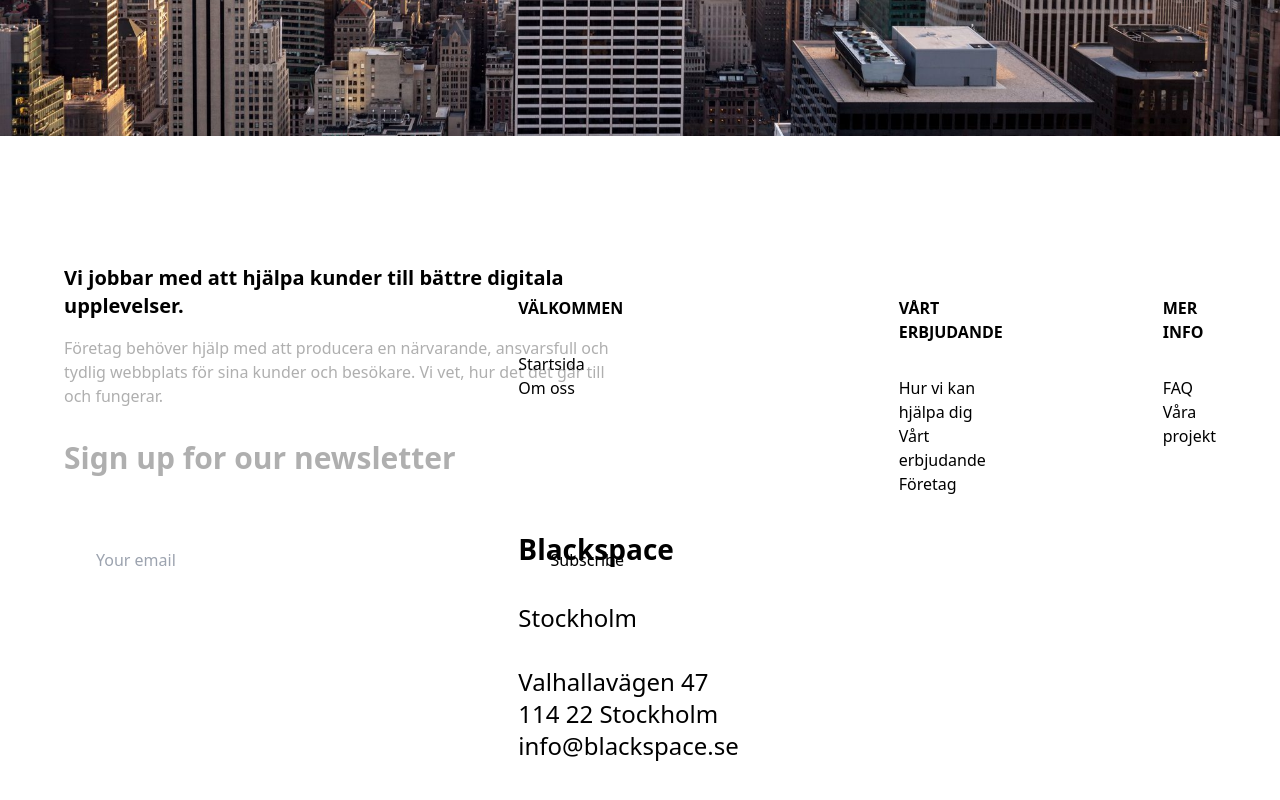
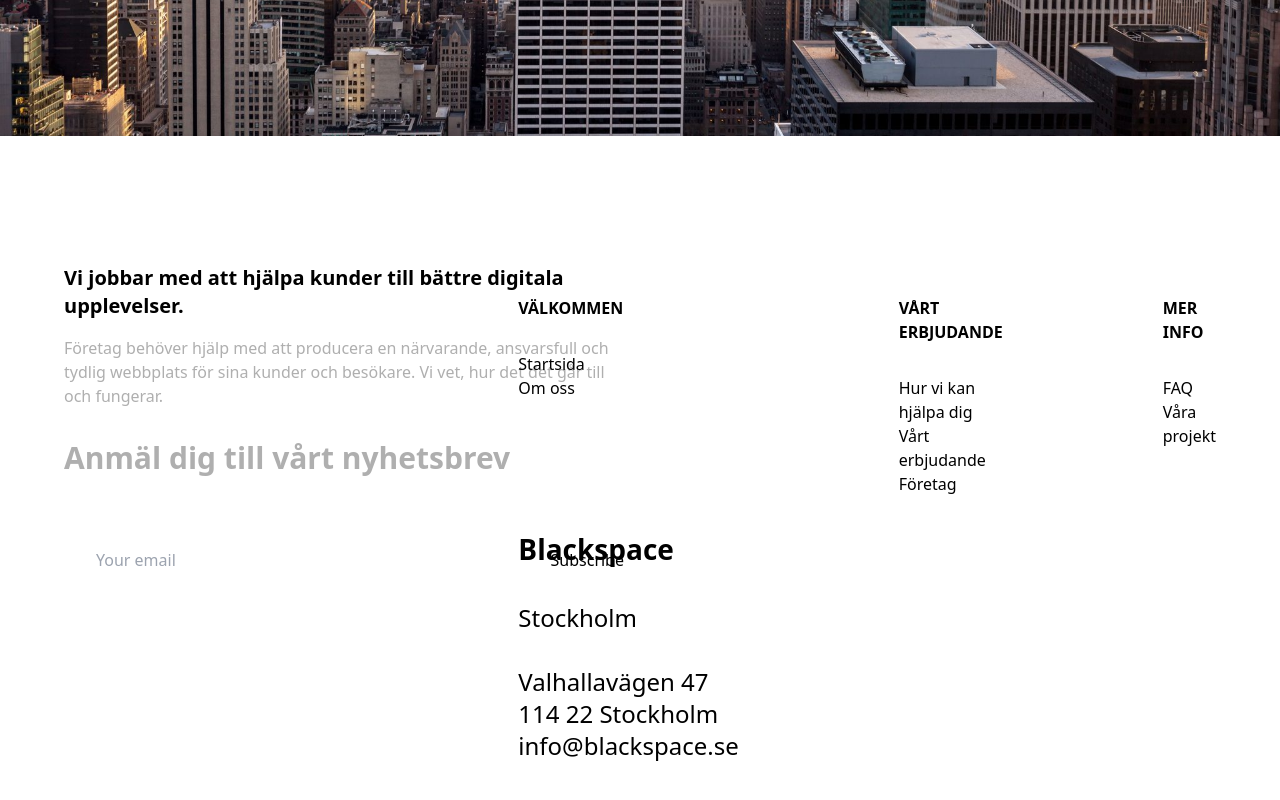
Before and after one commit to deniz19283/blackspace, a Next.js app: page / in a window 1280 px wide. Shown: the part 7798-8598 px from the top of the page. Built offline with nearby package versions, Linux system fonts and the light colour scheme.

Commit message:
Update Newsletter.jsx

```diff
--- a/components/common/Newsletter.jsx
+++ b/components/common/Newsletter.jsx
@@ -4,7 +4,7 @@ export default function Newsletter() {
   return (
     <div className='flex flex-col gap-12 newsletter'>
       <h4 className='text-3xl text-[#afafaf] font-bold my-4'>
-        Sign up for our newsletter
+        Anmäl dig till vårt nyhetsbrev
       </h4>
       <form className='flex  gap-6'>
         <input type='email' placeholder='Your email' className=' w-full p-2 pl-8 text-[16px] text-[#000] outline-none rounded-[100px]' />
```
